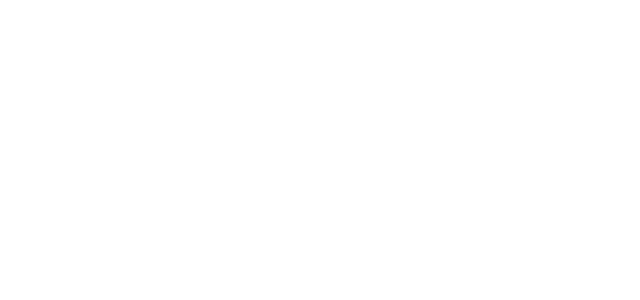
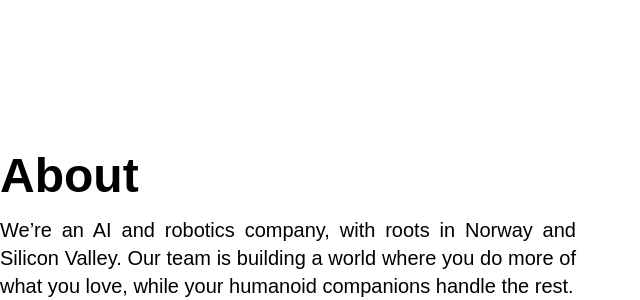
Before and after one commit to Ahmadkaxhi010/Streamline_bio, a Next.js app: page /about in a window 1280 px wide. Shown: the part 696-996 px from the top of the page, without its empty margins (0-640 px from the left). Before the commit the page ends 800 px from the top, so only its background shows below. Built offline with nearby package versions, Linux system fonts and the light colour scheme.

Commit message:
video-player added

```diff
--- a/app/about/page.js
+++ b/app/about/page.js
@@ -1,7 +1,38 @@
-export default function Page() {
-    return (
-      <>
-        <h1>Welcome to about Page</h1>
-      </>
-    );
-  }
+// pages/about.js
+import MuxVideo from "@mux/mux-video-react";
+
+export default function AboutPage() {
+  return (
+    <section>
+      <div className="relative w-full h-screen overflow-hidden">
+        {/* Background Video */}
+        <MuxVideo
+          src="/images/bgvid.mp4"
+          type="video/mp4"
+          className=" relative w-full h-full object-cover z-10"
+          autoPlay
+          loop
+          muted
+        />
+
+        {/* Overlay Text */}
+        <div className=" absolute z-20 top-0 left-0 text-white p-8 bg-transparent flex items-center justify-between min-w-full min-h-screen">
+          <h1 className="text-5xl font-bold mb-4 bg-transparent">About</h1>
+          <p className="text-xl max-w-xl bg-transparent text-justify">
+            We’re an AI and robotics company, with roots in Norway and Silicon
+            Valley. Our team is building a world where you do more of what you
+            love, while your humanoid companions handle the rest.
+          </p>
+        </div>
+      </div>
+      <div>
+        <h1 className="text-5xl font-bold mb-4 bg-transparent">About</h1>
+        <p className="text-xl max-w-xl bg-transparent text-justify">
+          We’re an AI and robotics company, with roots in Norway and Silicon
+          Valley. Our team is building a world where you do more of what you
+          love, while your humanoid companions handle the rest.
+        </p>
+      </div>
+    </section>
+  );
+}
```
Also changed, not shown: package.json (+6 -5 lines), 1 other file (tests, documents, lock files or other folders).
